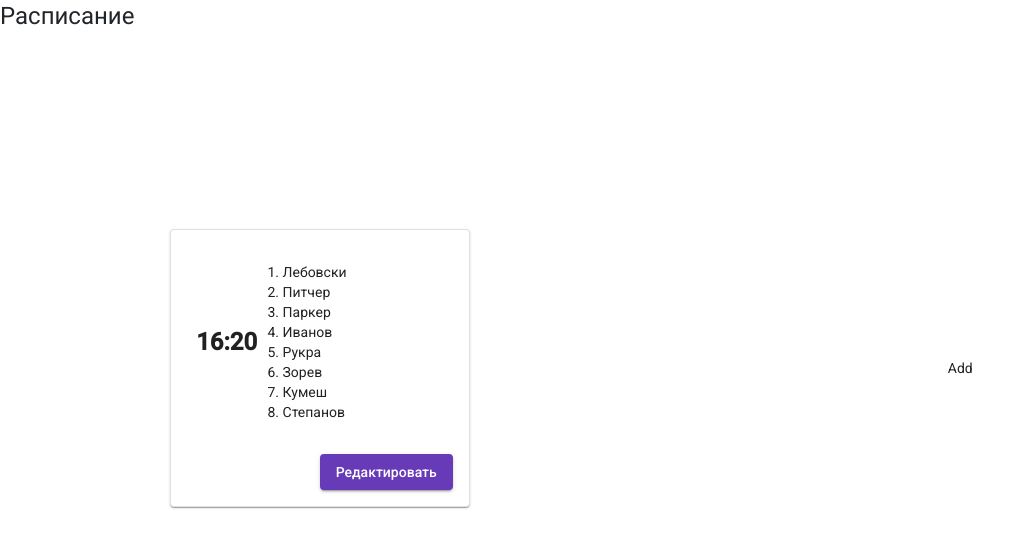
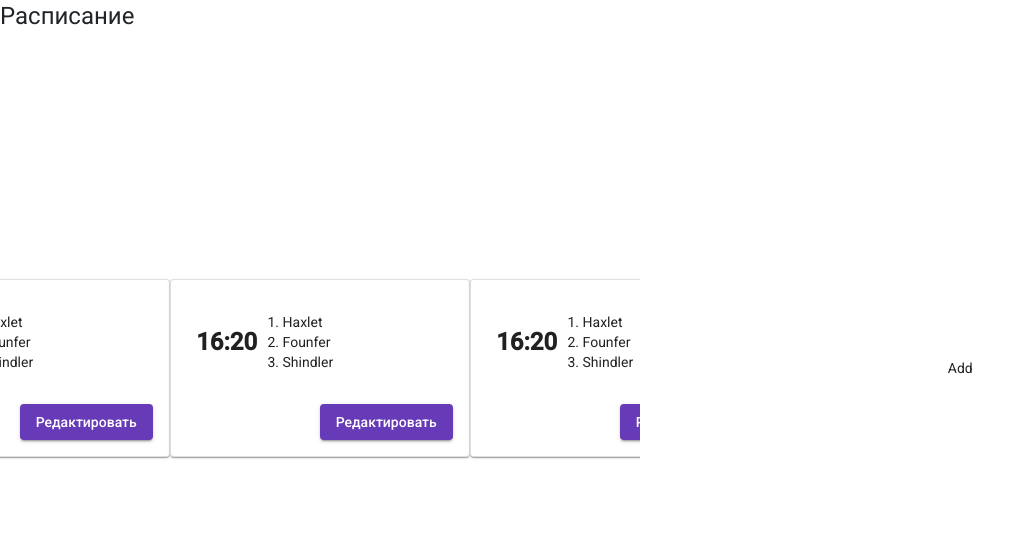
Before and after one commit to Smynay/angular-shedule-app, an Angular app: page /shedule in a window 1280 px wide. Shown: the top 548 px of the page, without its empty margins (0-1035 px from the left). Built offline with nearby package versions, Linux system fonts and the light colour scheme.

Commit message:
Create globalStorage & types refactoring

```diff
--- /dev/null
+++ b/src/app/globalStorage.service.ts
@@ -0,0 +1,21 @@
+import { Injectable } from '@angular/core';
+import { ILesson } from './types/types';
+
+@Injectable({
+  providedIn: 'root',
+})
+export class GlobalStorageService {
+  _storage: ILesson[] = [
+    { time: '16:20', members: ['Haxlet', 'Founfer', 'Shindler'] },
+    { time: '16:20', members: ['Haxlet', 'Founfer', 'Shindler'] },
+    { time: '16:20', members: ['Haxlet', 'Founfer', 'Shindler'] },
+  ];
+
+  getStorage() {
+    return this._storage;
+  }
+
+  setStorage(value) {
+    this._storage = value;
+  }
+}
--- a/src/app/lesson-card/lesson-card.component.html
+++ b/src/app/lesson-card/lesson-card.component.html
@@ -3,7 +3,7 @@
     <div class="card__table">
       <div class="card__time">{{ cardData.time }}</div>
       <ol>
-        <li *ngFor="let item of cardData.surnames">{{ item }}</li>
+        <li *ngFor="let item of cardData.members">{{ item }}</li>
       </ol>
     </div>
     <div class="card__actions">
--- a/src/app/lesson-form/lesson-form.component.html
+++ b/src/app/lesson-form/lesson-form.component.html
@@ -11,7 +11,6 @@
             matInput
             [value]="form.time"
             (change)="changeTimeHandler($event)"
-            required
           />
         </mat-form-field>
       </div>
--- a/src/app/lesson-form/storage.service.ts
+++ b/src/app/lesson-form/storage.service.ts
@@ -1,9 +1,5 @@
 import { Injectable } from '@angular/core';
-
-export interface ILesson {
-  time: string;
-  members: string[];
-}
+import { ILesson } from '../types/types';
 
 @Injectable({
   providedIn: 'root',
--- a/src/app/shedule/shedule.component.html
+++ b/src/app/shedule/shedule.component.html
@@ -1,7 +1,10 @@
 <h1 class="center">Расписание</h1>
 <mat-grid-list cols="2">
   <mat-grid-tile>
-    <app-lesson-card [cardData]="cardData[0]"></app-lesson-card>
+    <app-lesson-card
+      *ngFor="let card of cardsData"
+      [cardData]="card"
+    ></app-lesson-card>
   </mat-grid-tile>
   <mat-grid-tile>Add</mat-grid-tile>
 </mat-grid-list>
--- a/src/app/shedule/shedule.component.ts
+++ b/src/app/shedule/shedule.component.ts
@@ -1,4 +1,5 @@
-import { Component, OnInit, NgModule } from '@angular/core';
+import { Component, OnInit } from '@angular/core';
+import { GlobalStorageService } from '../globalStorage.service';
 
 @Component({
   selector: 'app-shedule',
@@ -6,23 +7,11 @@ import { Component, OnInit, NgModule } from '@angular/core';
   styleUrls: ['./shedule.component.scss'],
 })
 export class SheduleComponent implements OnInit {
-  cardData = [
-    {
-      time: '16:20',
-      surnames: [
-        'Лебовски',
-        'Питчер',
-        'Паркер',
-        'Иванов',
-        'Рукра',
-        'Зорев',
-        'Кумеш',
-        'Степанов',
-      ],
-    },
-  ];
+  cardsData;
 
-  constructor() {}
+  constructor(private storage: GlobalStorageService) {}
 
-  ngOnInit(): void {}
+  ngOnInit(): void {
+    this.cardsData = this.storage.getStorage();
+  }
 }
--- /dev/null
+++ b/src/app/types/types.ts
@@ -0,0 +1,4 @@
+export interface ILesson {
+  time: string;
+  members: string[];
+}
```
Also changed, not shown: src/app/lesson-card/lesson-card.component.ts (+2 -6 lines).
